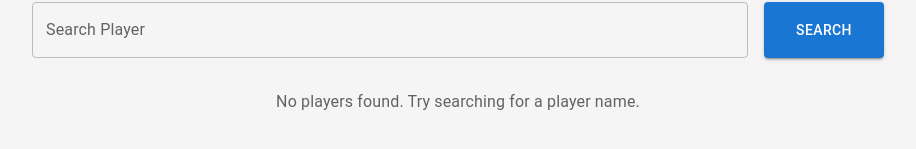
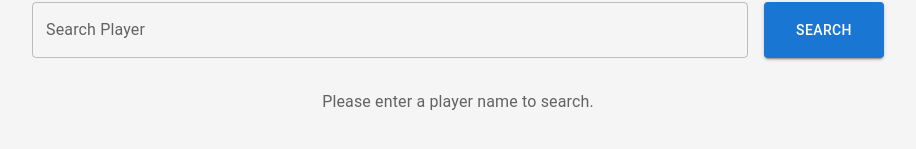
Before and after one commit to shreyas463/PreNBA, a React (Create React App) app: page / in a window 1280 px wide. Shown: the part 175-324 px from the top of the page, without its empty margins (182-1098 px from the left). Built offline with nearby package versions, Linux system fonts and the light colour scheme.

Commit message:
changed description

```diff
--- a/src/App.js
+++ b/src/App.js
@@ -79,7 +79,7 @@ function App() {
           ))}
           {players.length === 0 && !loading && !error && (
             <Typography align="center" color="text.secondary">
-              No players found. Try searching for a player name.
+              Please enter a player name to search.
             </Typography>
           )}
         </Box>
```
